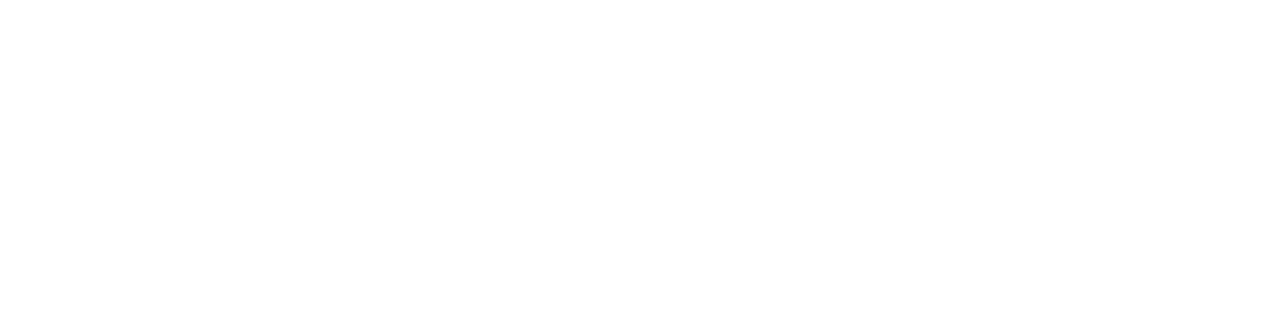
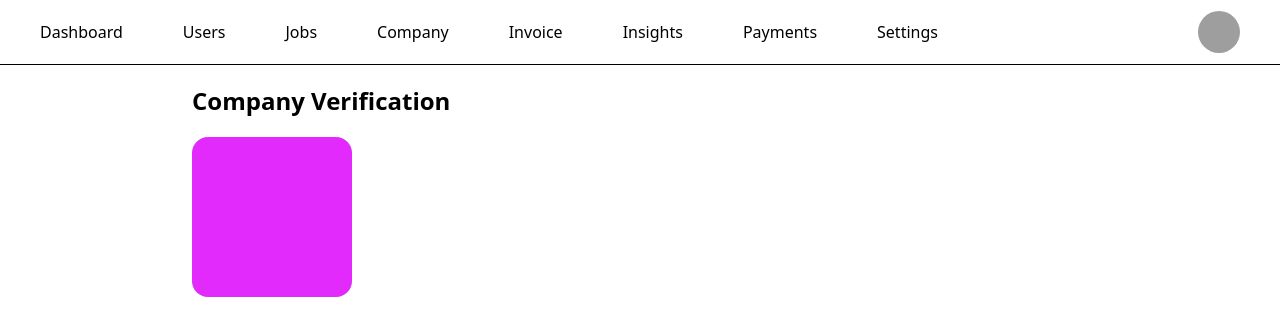
Before and after one commit to vikashkumar97983282-glitch/Talent-Talk-using-React, a React (Vite) app in the folder Talent_talk/: page /company in a window 1280 px wide. Before the commit this address had no page. Shown: the top 336 px of the page. Built offline with nearby package versions, Linux system fonts and the light colour scheme; grey boxes are pictures that could not be loaded; what ag-charts-community would draw is missing.

Commit message:
this is company verifiction page.

```diff
--- a/Talent_talk/src/App.jsx
+++ b/Talent_talk/src/App.jsx
@@ -10,6 +10,7 @@ import Job from './jobs/jobs'
 import Payments from './payments/payments'
 import Invoice from './invoice/invoice'
 import Insights from './insights/insights'
+import Company from './company/company'
 
 
 function App() {
@@ -27,6 +28,7 @@ function App() {
           <Route path='/payments' element={<Payments/>}/>
           <Route path='/invoice' element={<Invoice/>}/>
           <Route path='/insights' element={<Insights/>}/>
+          <Route path='/company' element={<Company/>}/>
         </Routes>
       </div>
     </>
--- /dev/null
+++ b/Talent_talk/src/company/company.jsx
@@ -0,0 +1,53 @@
+import React from "react";
+import Navbar from "../users/navbar";
+import CompanyContainer from "./companyContainer";
+
+
+
+function Company(){
+
+    const adminCont = [
+  {
+    title: "Revenue",
+    value: "$2.5M",
+    change: "+10%"
+  },
+  {
+    title: "User Growth",
+    value: "+15%",
+    change: "+5%"
+  },
+  {
+    title: "Project Completion",
+    value: "92%",
+    change: "+2%"
+  },
+  {
+    title: "Active Bids",
+    value: "1200",
+    change: "+8%"
+  }
+];
+
+
+    return (
+        <div>
+            <Navbar/>
+            <div className="h-100% w-full flex flex-wrap justify-center">
+            <div className="h-100% w-[70%] mb-10">
+                <div className="flex flex-wrap justify-between mt-5 mb-5">
+                    <h1 className="font-bold text-2xl">Company Verification</h1>
+                </div>
+                <div className="flex flex-wrap gap-5">
+                    <CompanyContainer/>
+                </div>
+
+
+
+            </div>
+        </div>
+        </div>
+    )
+}
+
+export default Company;
--- /dev/null
+++ b/Talent_talk/src/company/companyContainer.jsx
@@ -0,0 +1,15 @@
+import React from "react";
+
+
+function CompanyContainer(){
+
+    return (
+        <div>
+            <div className="h-40 w-40 bg-fuchsia-500 rounded-2xl">
+
+            </div>
+        </div>
+    )
+}
+
+export default CompanyContainer;
```
